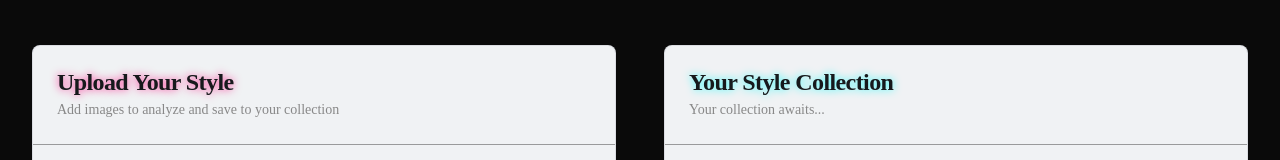
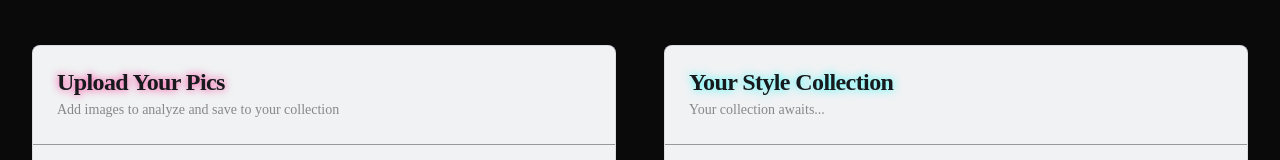
Before and after one commit to JoaquinFarah/Fashion-AI, a React (Vite) app: page / in a window 1280 px wide. Shown: the part 885-1045 px from the top of the page. Built offline with nearby package versions, Linux system fonts and the light colour scheme; no server answers.

Commit message:
feat: Update title in UploadSection to reflect image upload functionality

```diff
--- a/src/components/sections/UploadSection.jsx
+++ b/src/components/sections/UploadSection.jsx
@@ -18,7 +18,7 @@ const UploadSection = ({
   return (
     <Card className="cyber-card overflow-hidden">
       <CardHeader className="border-b border-cyber-border/50">
-        <CardTitle className="text-glow-primary">Upload Your Style</CardTitle>
+        <CardTitle className="text-glow-primary">Upload Your Pics</CardTitle>
         <CardDescription className="text-cyber-muted">
           Add images to analyze and save to your collection
         </CardDescription>
```
